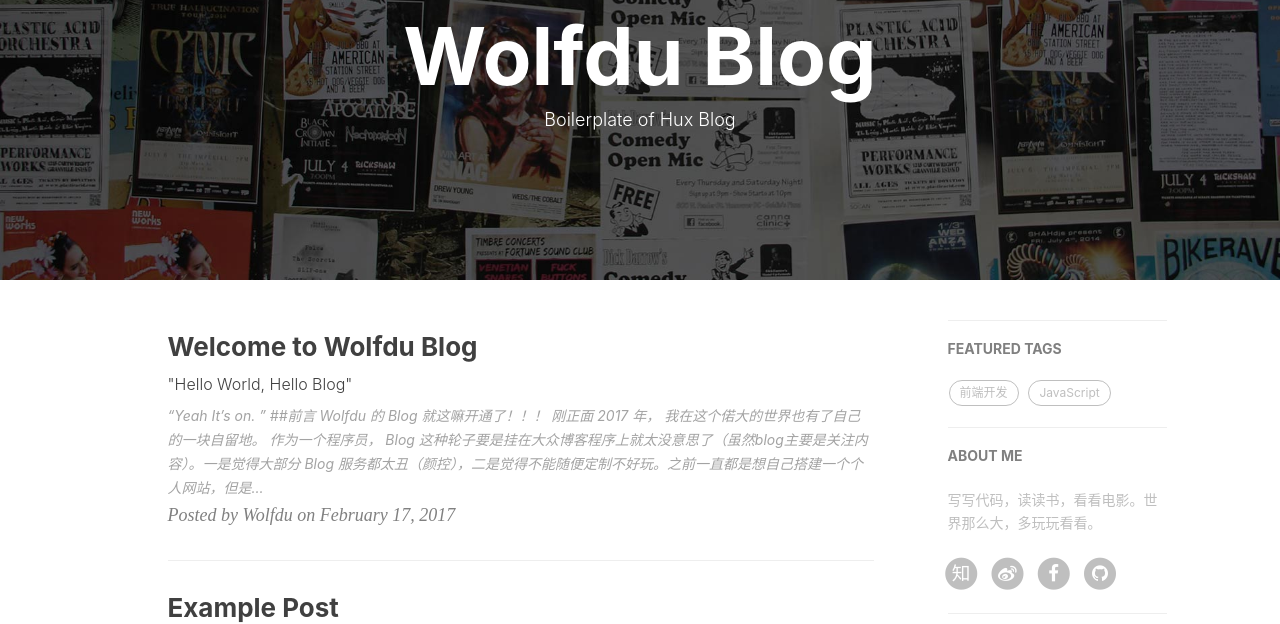
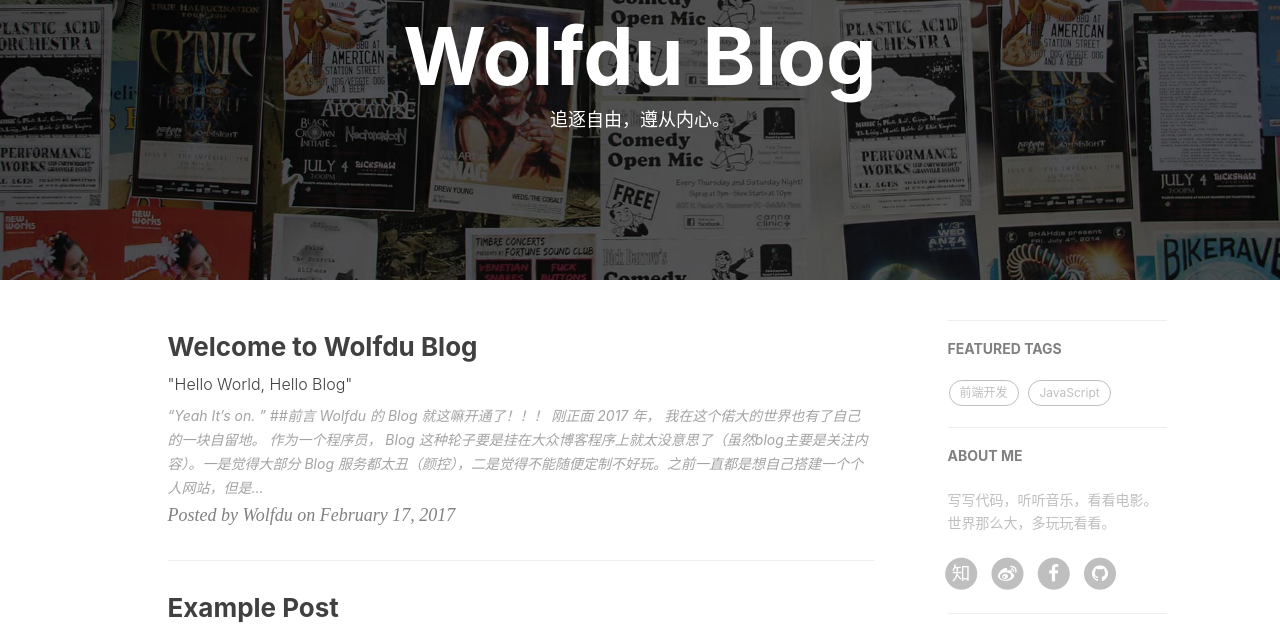
Before and after one commit to wolfdu/wolfdu.github.io, a Jekyll site: the page built from index.html, in a window 1280 px wide. Shown: the part 138-762 px from the top of the page. Built offline with Jekyll 4.4.1, drawn with Linux system fonts in a browser that asks for light colours; nearby versions of some CDN libraries; the list of posts is cut into pages by our own code; comment, search, counter and statistics services are not loaded.

Commit message:
modify html

```diff
--- a/_config.yml
+++ b/_config.yml
@@ -1,8 +1,8 @@
 # Site settings
 title: Wolfdu Blog                      #your blog title
-SEOTitle: 你的博客 | Your Blog
+SEOTitle: 阿杜的博客 | Wolfdu Blog
 header-img: img/home-bg.jpg
-email: huxpro@gmail.com
+email: yhdu35@foxmail.com
 description: "Cool Blog"
 keyword: ""
 url: "https://wolfdu.github.io/"              # your host, for absolute URL
@@ -67,7 +67,7 @@ duoshuo_share: true                     # set to false if you want to use Commen
 
 # Sidebar settings
 sidebar: true                           # whether or not using Sidebar.
-sidebar-about-description: "写写代码，读读书，看看电影。世界那么大，多玩玩看看。"
+sidebar-about-description: "写写代码，听听音乐，看看电影。世界那么大，多玩玩看看。"
 sidebar-avatar:      # use absolute URL, seeing it's used in both `/` and `/about/`
 
 
--- a/_posts/2017-02-17-helloBlog.markdown
+++ b/_posts/2017-02-17-helloBlog.markdown
@@ -10,7 +10,6 @@ tags:
 ---
 
 > “Yeah It's on. ”
-
 
 ##前言
 
--- a/index.html
+++ b/index.html
@@ -1,6 +1,6 @@
 ---
 layout: page
-description: "Boilerplate of Hux Blog"
+description: "追逐自由，遵从内心。"
 ---
 
 {% for post in paginator.posts %}
```
